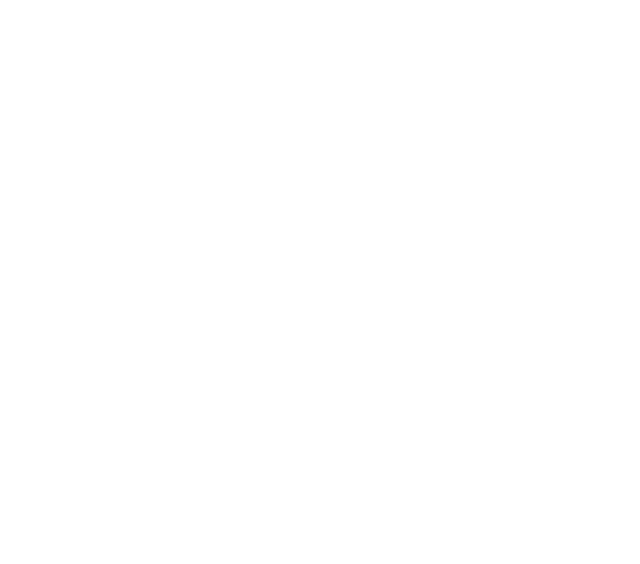
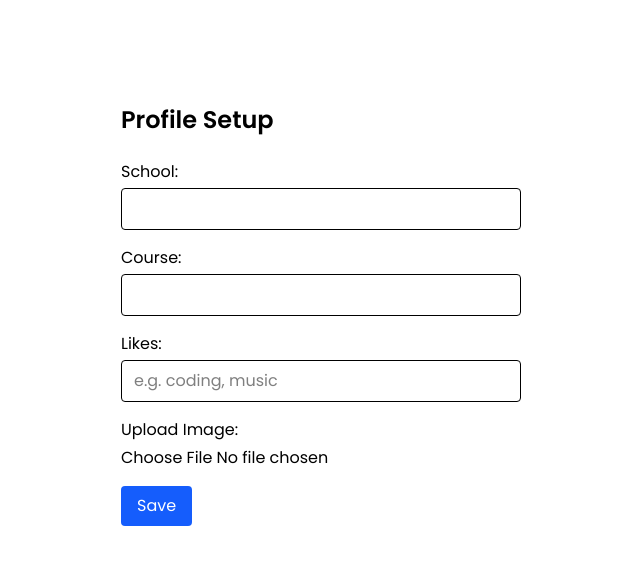
Before and after one commit to yanaSG/time.ly, a React (Vite) app in the folder frontend/: page /setup in a window 1280 px wide. Before the commit this address had no page. Shown: the top 564 px of the page, without its empty margins (319-959 px from the left). Built offline with nearby package versions, Linux system fonts and the light colour scheme.

Commit message:
added profile set-up and added profile new profile fields in backend

```diff
--- a/frontend/src/routes/routes.ts
+++ b/frontend/src/routes/routes.ts
@@ -31,6 +31,15 @@
     element: React.createElement(loadComponent("Login")),
     layout: "AuthLayout",
     meta: { title: "Login" }
+  },
+  {
+    path: "/setup",
+    element: React.createElement(loadComponent("Setup")),
+    //layout: "MainLayout",
+    meta: {
+      // requiresAuth: true,
+      title: "Setup"
+    }
   },
   {
     path: "/register",
@@ -96,6 +105,15 @@
     }
   },
   {
+    path: "/setup",
+    element: React.createElement(loadComponent("Setup")),
+    layout: "MainLayout",
+    meta: {
+      // requiresAuth: true,
+      title: "Setup"
+    }
+  },
+  {
     path: "/notebooks",
     element: React.createElement(loadComponent("Notebooks")),
     layout: "MainLayout",
@@ -122,4 +140,5 @@
       title: "Settings"
     }
   },
+
 ];
--- a/frontend/src/views/features/index.ts
+++ b/frontend/src/views/features/index.ts
@@ -6,3 +6,4 @@
 export { default as Note } from "./notebook/Note";
 export { default as Profile } from "./profile-settings/Profile";
 export { default as Settings } from "./profile-settings/Settings";
+export { default as Setup } from "./profile-setup/Setup";
--- /dev/null
+++ b/frontend/src/views/features/profile-setup/Setup.tsx
@@ -0,0 +1,57 @@
+import React from 'react'
+
+const Setup = () => {
+  return (
+    <div className="max-w-md mx-auto p-6 m-20">
+      <h2 className="text-2xl font-semibold mb-6">Profile Setup</h2>
+      <form>
+      <div className="mb-4">
+        <label htmlFor="school" className="block mb-1 font-medium">School:</label>
+        <input
+        type="text"
+        id="school"
+        name="school"
+        className="w-full px-3 py-2 border rounded focus:outline-none focus:ring focus:border-blue-400"
+        />
+      </div>
+      <div className="mb-4">
+        <label htmlFor="course" className="block mb-1 font-medium">Course:</label>
+        <input
+        type="text"
+        id="course"
+        name="course"
+        className="w-full px-3 py-2 border rounded focus:outline-none focus:ring focus:border-blue-400"
+        />
+      </div>
+      <div className="mb-4">
+        <label htmlFor="likes" className="block mb-1 font-medium">Likes:</label>
+        <input
+        type="text"
+        id="likes"
+        name="likes"
+        className="w-full px-3 py-2 border rounded focus:outline-none focus:ring focus:border-blue-400"
+        placeholder="e.g. coding, music"
+        />
+      </div>
+      <div className="mb-4">
+        <label htmlFor="image" className="block mb-1 font-medium">Upload Image:</label>
+        <input
+        type="file"
+        id="image"
+        name="image"
+        accept="image/*"
+        className="w-full"
+        />
+      </div>
+      <button
+        type="submit"
+        className="px-4 py-2 bg-blue-600 text-white rounded hover:bg-blue-700 transition"
+      >
+        Save
+      </button>
+      </form>
+    </div>
+  )
+}
+
+export default Setup
```
Also changed, not shown: frontend/src/routes/AppRouter.tsx (+9 -0 lines), 2 other files (tests, documents, lock files or other folders).
